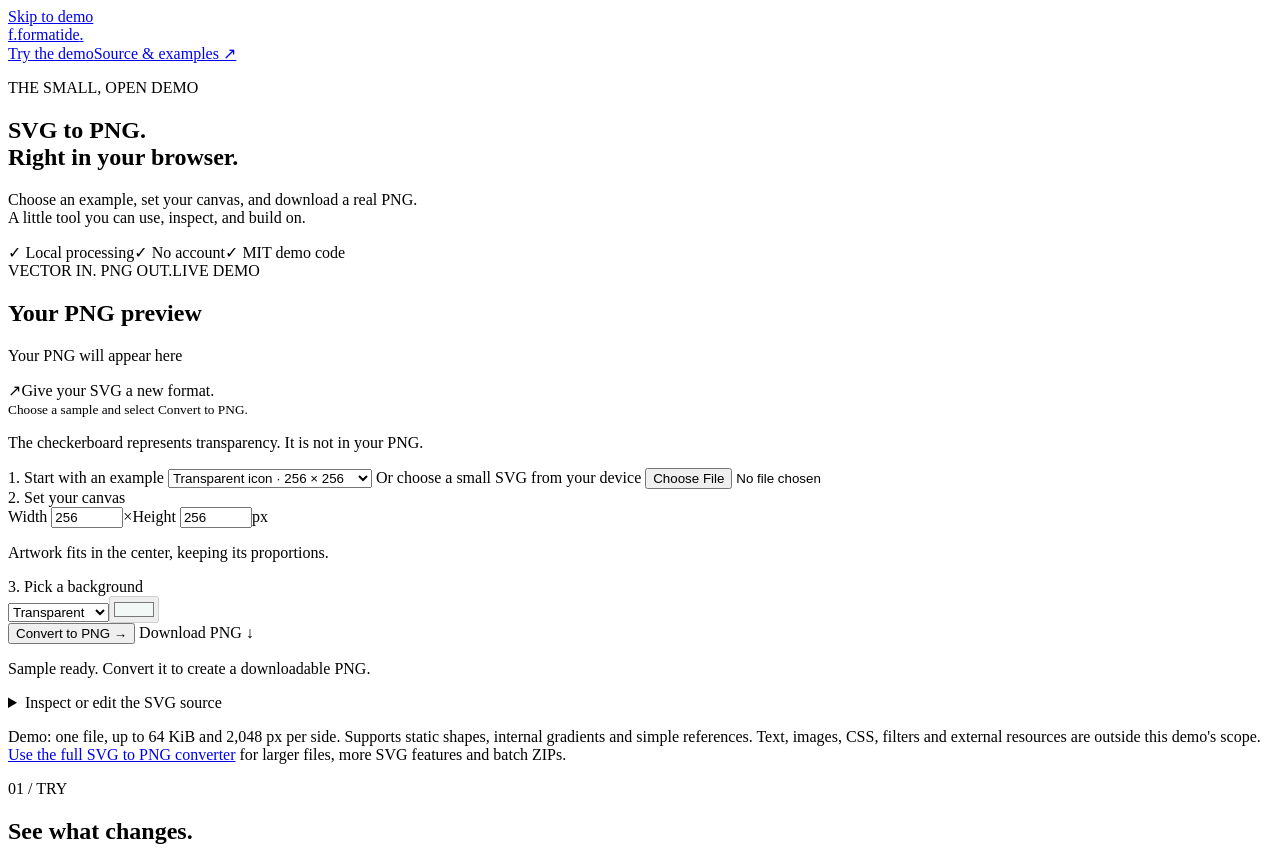
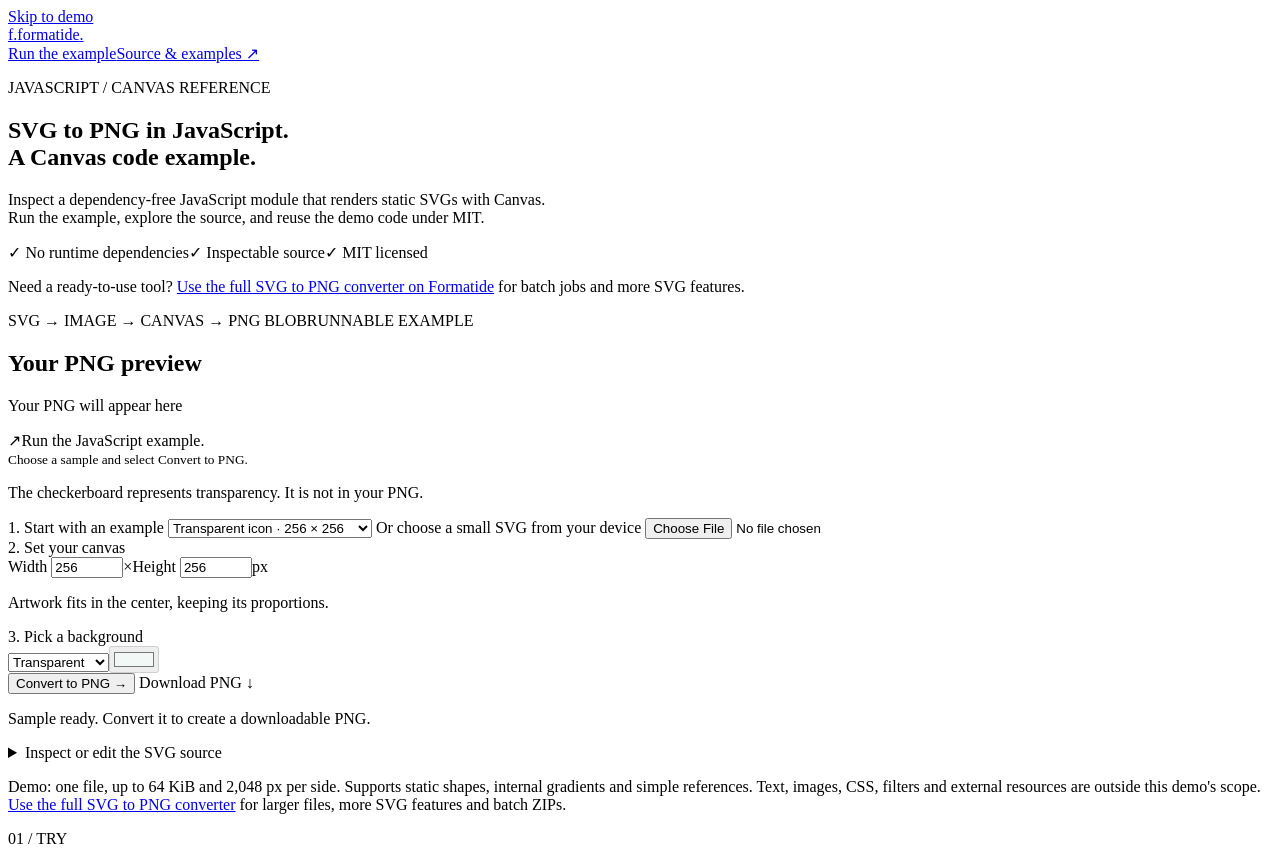
Before and after one commit to mcflysj/formatide-svg-to-png, a website with bundled scripts: page demo/index.html in a window 1280 px wide. Shown: the top 850 px of the page. Built offline with nearby package versions, Linux system fonts and the light colour scheme; files whose address does not match are found by name.

Commit message:
Position Pages demo as a JavaScript and Canvas reference example

```diff
--- a/demo/index.html
+++ b/demo/index.html
@@ -5,12 +5,12 @@
   <meta name="viewport" content="width=device-width,initial-scale=1">
   <meta http-equiv="Content-Security-Policy" content="default-src 'self'; script-src 'self'; style-src 'self'; img-src 'self' blob:; connect-src 'self'; font-src 'self'; object-src 'none'; base-uri 'none'; form-action 'none'">
   <meta name="robots" content="index,follow">
-  <title>SVG to PNG Browser Demo & Examples | Formatide</title>
-  <meta name="description" content="Try an open SVG to PNG browser demo. Convert static SVG shapes locally, set a transparent or solid background, and download a real PNG. Includes reusable code and examples.">
+  <title>SVG to PNG JavaScript Example — Canvas Demo | Formatide</title>
+  <meta name="description" content="Explore a dependency-free SVG to PNG JavaScript example using Canvas. Inspect the source, run the demo and reuse the standalone module under MIT.">
   <link rel="canonical" href="https://mcflysj.github.io/formatide-svg-to-png/">
   <meta property="og:type" content="website">
-  <meta property="og:title" content="SVG to PNG Browser Demo | Formatide">
-  <meta property="og:description" content="A small, working SVG to PNG example. Your file stays in your browser. Try the demo or reuse the standalone module.">
+  <meta property="og:title" content="SVG to PNG JavaScript Example | Formatide">
+  <meta property="og:description" content="Learn the SVG → image → Canvas → PNG Blob workflow. Run an inspectable JavaScript example with no runtime dependencies and MIT-licensed demo code.">
   <meta property="og:url" content="https://mcflysj.github.io/formatide-svg-to-png/">
   <meta name="theme-color" content="#087d80">
   <link rel="icon" href="./favicon.svg" type="image/svg+xml">
@@ -21,21 +21,22 @@
   <a class="skip" href="#demo">Skip to demo</a>
   <header class="header wrap">
     <a class="brand" href="https://formatide.com/" aria-label="Formatide home"><span class="mark">f.</span>formatide<span class="brand-dot">.</span></a>
-    <nav aria-label="Main"><a href="#demo">Try the demo</a><a href="https://github.com/mcflysj/formatide-svg-to-png">Source & examples ↗</a></nav>
+    <nav aria-label="Main"><a href="#demo">Run the example</a><a href="https://github.com/mcflysj/formatide-svg-to-png">Source & examples ↗</a></nav>
   </header>
   <main>
     <section class="hero wrap">
-      <p class="eyebrow"><span class="live-dot"></span> THE SMALL, OPEN DEMO</p>
-      <h1>SVG to PNG.<br><span>Right in your browser.</span></h1>
-      <p class="intro">Choose an example, set your canvas, and download a real PNG.<br class="desktop"> A little tool you can use, inspect, and build on.</p>
-      <div class="benefits"><span>✓ Local processing</span><span>✓ No account</span><span>✓ MIT demo code</span></div>
+      <p class="eyebrow"><span class="live-dot"></span> JAVASCRIPT / CANVAS REFERENCE</p>
+      <h1>SVG to PNG in JavaScript.<br><span>A Canvas code example.</span></h1>
+      <p class="intro">Inspect a dependency-free JavaScript module that renders static SVGs with Canvas.<br class="desktop"> Run the example, explore the source, and reuse the demo code under MIT.</p>
+      <div class="benefits"><span>✓ No runtime dependencies</span><span>✓ Inspectable source</span><span>✓ MIT licensed</span></div>
+      <p class="hero-tool-link">Need a ready-to-use tool? <a href="https://formatide.com/">Use the full SVG to PNG converter on Formatide</a> for batch jobs and more SVG features.</p>
     </section>
-    <section class="workspace wrap" id="demo" aria-label="SVG to PNG demo">
-      <div class="workspace-top"><span class="eyebrow">VECTOR IN. PNG OUT.</span><span class="badge">LIVE DEMO</span></div>
+    <section class="workspace wrap" id="demo" aria-label="SVG to PNG JavaScript example">
+      <div class="workspace-top"><span class="eyebrow">SVG → IMAGE → CANVAS → PNG BLOB</span><span class="badge">RUNNABLE EXAMPLE</span></div>
       <div class="workspace-grid">
         <div class="preview-column">
           <div class="preview-heading"><h2>Your PNG preview</h2><span id="result-size">Your PNG will appear here</span></div>
-          <div class="checker preview-canvas"><p id="placeholder"><span class="outline-icon">↗</span>Give your SVG a new format.<br><small>Choose a sample and select Convert to PNG.</small></p><img id="preview" alt="Converted PNG preview" hidden></div>
+          <div class="checker preview-canvas"><p id="placeholder"><span class="outline-icon">↗</span>Run the JavaScript example.<br><small>Choose a sample and select Convert to PNG.</small></p><img id="preview" alt="Converted PNG preview" hidden></div>
           <p class="caption">The checkerboard represents transparency. It is not in your PNG.</p>
         </div>
         <form id="convert-form" class="controls">
```
Also changed, not shown: tests/demo.spec.js (+1 -1 lines), README.md, assets/demo-preview.png, demo/styles.css.
